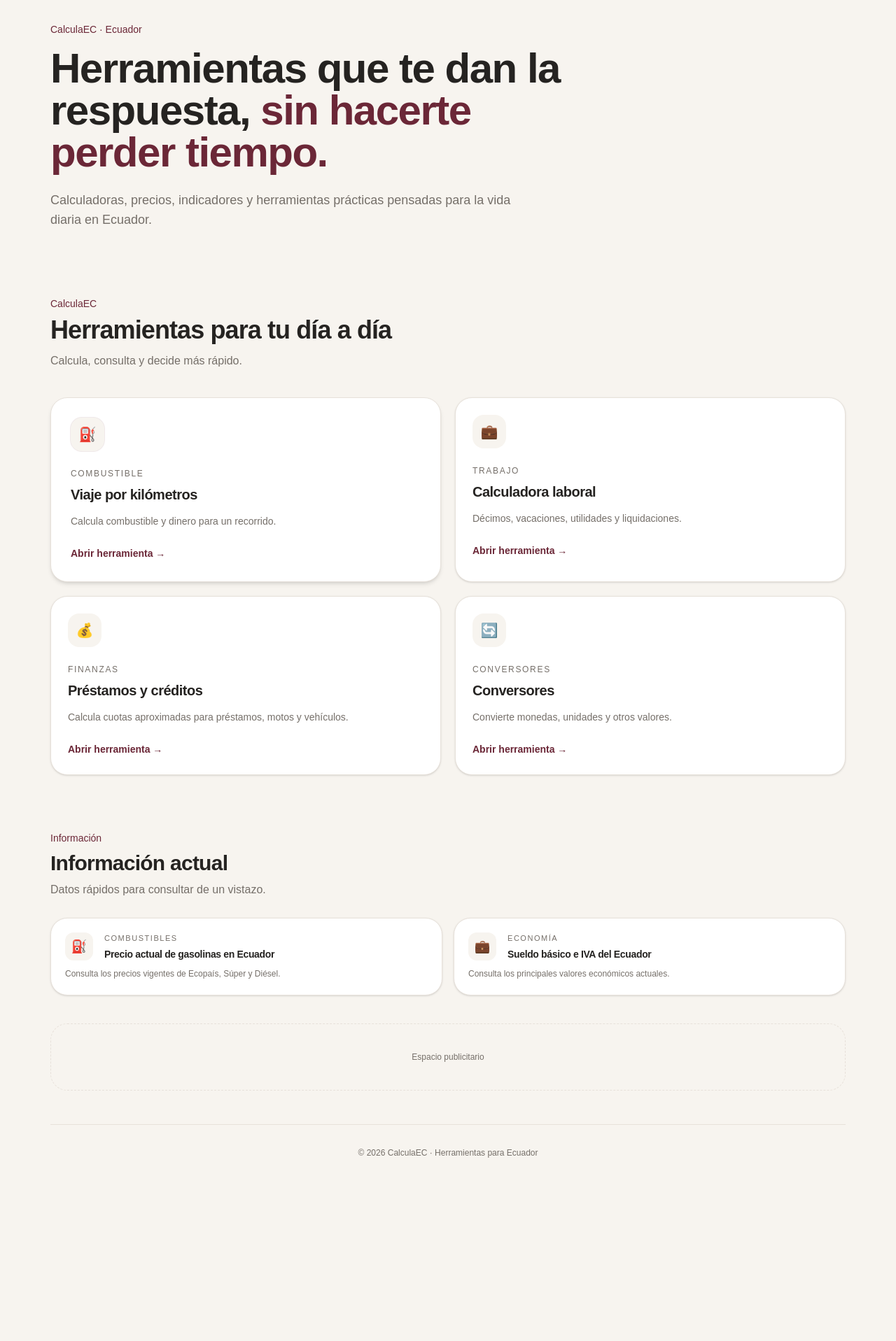
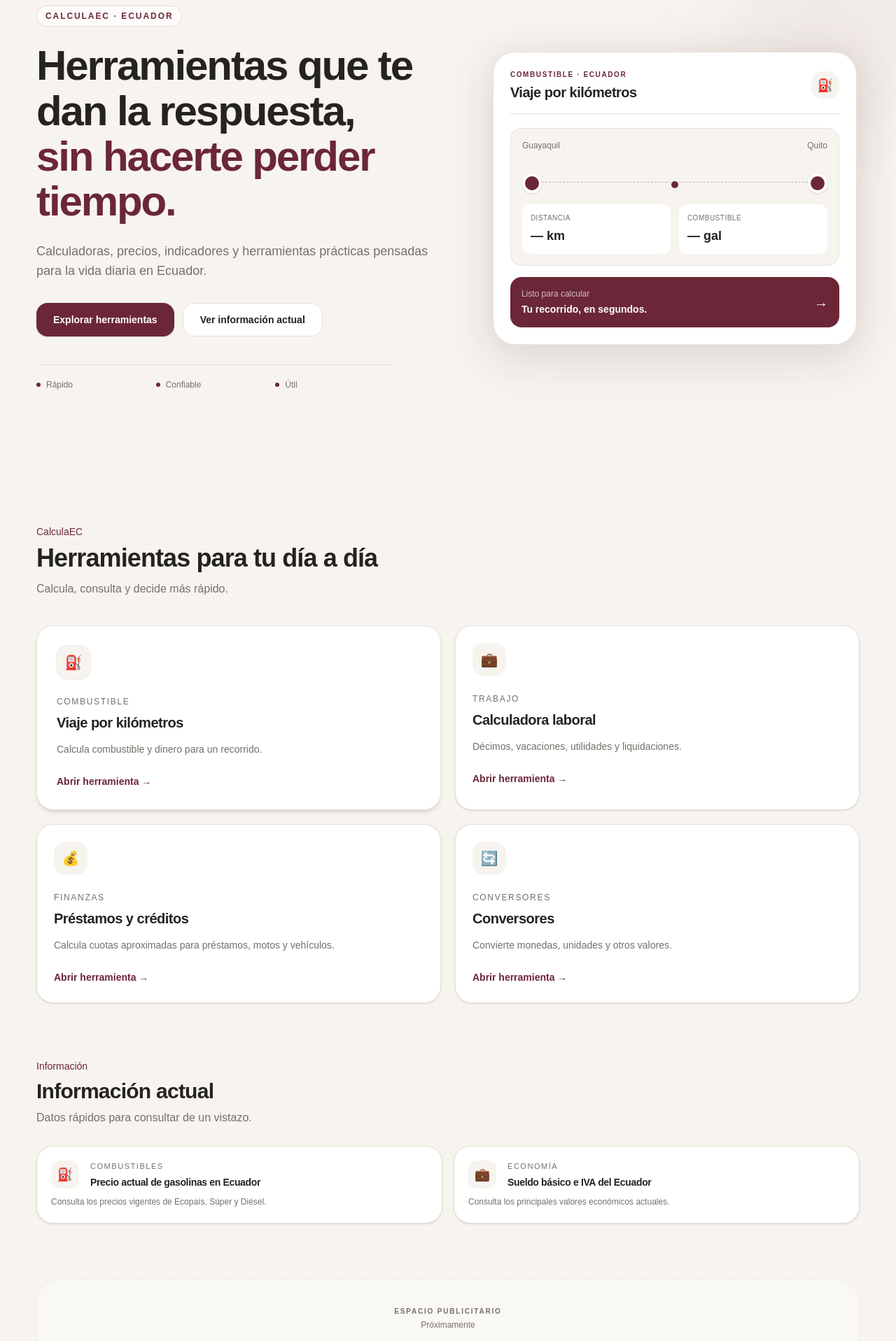
Before and after one commit to JokerEc96/CalculaEC, a Next.js app: page / in a window 1280 px wide. Shown: the part 160-2077 px from the top of the page at 70% size. Before the commit the page ends 1888 px from the top, so only its background shows below. Built offline with nearby package versions, Linux system fonts and the light colour scheme.

Commit message:
feat: redesign CalculaEC homepage

```diff
--- a/app/page.tsx
+++ b/app/page.tsx
@@ -1,63 +1,121 @@
 "use client";
 
-import { useState } from "react";
+import Link from "next/link";
 import Header from "@/components/Header";
 import ToolsSection from "@/components/ToolsSection";
 import InfoSection from "@/components/InfoSection";
 
 export default function Home() {
-  const [showTools, setShowTools] = useState(false);
-
   return (
-    <main className="w-full">
-      <div className="mx-auto w-full max-w-[1200px] px-4 py-5 sm:px-6 sm:py-8 lg:px-8 lg:py-10">
+    <main className="min-h-screen w-full overflow-hidden bg-[var(--background)]">
+      <div className="mx-auto w-full max-w-[1240px] px-4 sm:px-6 lg:px-8">
         <Header />
 
-        <div className="mt-20 max-w-3xl">
-          <p className="mb-4 text-sm font-medium text-[var(--wine)]">
-            CalculaEC · Ecuador
-          </p>
+        <section className="relative py-14 sm:py-20 lg:py-24" aria-labelledby="hero-title">
+          <div className="pointer-events-none absolute -right-24 top-0 h-72 w-72 rounded-full bg-[var(--wine)]/5 blur-3xl" aria-hidden="true" />
+          <div className="grid items-center gap-12 lg:grid-cols-[1.05fr_0.95fr] lg:gap-16">
+            <div className="relative max-w-2xl">
+              <p className="inline-flex rounded-full border border-[var(--wine)]/15 bg-white/70 px-3 py-1.5 text-xs font-semibold uppercase tracking-[0.16em] text-[var(--wine)]">
+                CalculaEC · Ecuador
+              </p>
+              <h1 id="hero-title" className="mt-6 text-4xl font-semibold leading-[1.08] tracking-[-0.035em] sm:text-5xl lg:text-6xl">
+                Herramientas que te dan la respuesta,
+                <span className="block text-[var(--wine)]">sin hacerte perder tiempo.</span>
+              </h1>
+              <p className="mt-6 max-w-xl text-base leading-7 text-[var(--muted)] sm:text-lg">
+                Calculadoras, precios, indicadores y herramientas prácticas pensadas para la vida diaria en Ecuador.
+              </p>
+              <div className="mt-8 flex flex-col gap-3 sm:flex-row">
+                <Link href="#herramientas" className="inline-flex min-h-12 items-center justify-center rounded-2xl bg-[var(--wine)] px-6 text-sm font-semibold text-white shadow-sm transition duration-200 hover:-translate-y-0.5 hover:bg-[var(--wine-dark)] hover:shadow-md focus-visible:outline-none focus-visible:ring-2 focus-visible:ring-[var(--wine)] focus-visible:ring-offset-2 motion-reduce:transform-none motion-reduce:transition-none">
+                  Explorar herramientas
+                </Link>
+                <Link href="#indicadores" className="inline-flex min-h-12 items-center justify-center rounded-2xl border border-[var(--border)] bg-white px-6 text-sm font-semibold text-[var(--foreground)] transition duration-200 hover:border-[var(--wine)]/30 hover:text-[var(--wine)] focus-visible:outline-none focus-visible:ring-2 focus-visible:ring-[var(--wine)] focus-visible:ring-offset-2 motion-reduce:transition-none">
+                  Ver información actual
+                </Link>
+              </div>
 
-          <h1 className="text-4xl font-semibold tracking-tight sm:text-6xl">
-            Herramientas que te dan la respuesta,
-            <span className="text-[var(--wine)]"> sin hacerte perder tiempo.</span>
-          </h1>
+              <div className="mt-10 grid max-w-lg grid-cols-3 border-t border-[var(--border)] pt-5">
+                {["Rápido", "Confiable", "Útil"].map((item) => (
+                  <div key={item} className="flex items-center gap-2 text-xs font-medium text-[var(--muted)]">
+                    <span className="h-1.5 w-1.5 rounded-full bg-[var(--wine)]" aria-hidden="true" />
+                    {item}
+                  </div>
+                ))}
+              </div>
+            </div>
 
-          <p className="mt-6 max-w-2xl text-base leading-7 text-[var(--muted)] sm:text-lg">
-            Calculadoras, precios, indicadores y herramientas prácticas
-            pensadas para la vida diaria en Ecuador.
-          </p>
-        </div>
+            <div className="relative mx-auto w-full max-w-[520px] lg:ml-auto" aria-label="Vista previa de Viaje por kilómetros">
+              <div className="absolute -inset-3 rounded-[2rem] bg-[var(--wine)]/5 blur-xl" aria-hidden="true" />
+              <div className="relative overflow-hidden rounded-[2rem] border border-[var(--border)] bg-white p-5 shadow-[0_24px_70px_rgba(37,35,33,0.10)] sm:p-6">
+                <div className="flex items-center justify-between border-b border-[var(--border)] pb-4">
+                  <div>
+                    <p className="text-[10px] font-semibold uppercase tracking-[0.16em] text-[var(--wine)]">Combustible · Ecuador</p>
+                    <h2 className="mt-1 text-xl font-semibold tracking-tight">Viaje por kilómetros</h2>
+                  </div>
+                  <span className="flex h-10 w-10 items-center justify-center rounded-2xl bg-[var(--cream)] text-lg" aria-hidden="true">⛽</span>
+                </div>
 
-        <section id="herramientas">
+                <div className="mt-5 rounded-2xl border border-[var(--border)] bg-[var(--background)] p-4">
+                  <div className="flex items-center justify-between text-xs text-[var(--muted)]">
+                    <span>Guayaquil</span><span>Quito</span>
+                  </div>
+                  <div className="relative mt-5 h-14" aria-hidden="true">
+                    <div className="absolute left-2 right-2 top-6 border-t border-dashed border-[var(--wine)]/35" />
+                    <span className="absolute left-0 top-3 h-7 w-7 rounded-full border-4 border-white bg-[var(--wine)] shadow-sm" />
+                    <span className="absolute right-0 top-3 h-7 w-7 rounded-full border-4 border-white bg-[var(--wine)] shadow-sm" />
+                    <span className="absolute left-1/2 top-1/2 h-2.5 w-2.5 -translate-x-1/2 -translate-y-1/2 rounded-full bg-[var(--wine)]" />
+                  </div>
+                  <div className="grid grid-cols-2 gap-3">
+                    <div className="rounded-xl bg-white p-3">
+                      <p className="text-[10px] uppercase tracking-wider text-[var(--muted)]">Distancia</p>
+                      <p className="mt-1 text-lg font-semibold">— km</p>
+                    </div>
+                    <div className="rounded-xl bg-white p-3">
+                      <p className="text-[10px] uppercase tracking-wider text-[var(--muted)]">Combustible</p>
+                      <p className="mt-1 text-lg font-semibold">— gal</p>
+                    </div>
+                  </div>
+                </div>
+
+                <div className="mt-4 flex items-center justify-between rounded-2xl bg-[var(--wine)] p-4 text-white">
+                  <div>
+                    <p className="text-xs text-white/70">Listo para calcular</p>
+                    <p className="mt-1 text-sm font-semibold">Tu recorrido, en segundos.</p>
+                  </div>
+                  <span className="text-xl" aria-hidden="true">→</span>
+                </div>
+              </div>
+            </div>
+          </div>
+        </section>
+
+        <section id="herramientas" className="scroll-mt-8">
           <ToolsSection />
         </section>
 
-        <section id="indicadores">
+        <section id="indicadores" className="scroll-mt-8">
           <InfoSection />
         </section>
 
-        {showTools && (
-          <section className="mt-6 rounded-3xl border border-[var(--border)] bg-white p-6 shadow-sm">
-            <h2 className="text-lg font-semibold">
-              Más herramientas próximamente
-            </h2>
+        <section className="mt-14 sm:mt-20" aria-label="Espacio publicitario">
+          <div className="flex min-h-28 items-center justify-center rounded-[2rem] border border-dashed border-[var(--border)] bg-white/40 px-6 text-center">
+            <div>
+              <p className="text-[10px] font-semibold uppercase tracking-[0.18em] text-[var(--muted)]">Espacio publicitario</p>
+              <p className="mt-1 text-xs text-[var(--muted)]">Próximamente</p>
+            </div>
+          </div>
+        </section>
 
-            <p className="mt-2 text-sm text-[var(--muted)]">
-              CalculaEC crecerá poco a poco con herramientas prácticas para
-              Ecuador.
-            </p>
-          </section>
-        )}
-
-        <div className="mt-10 flex min-h-24 items-center justify-center rounded-3xl border border-dashed border-[var(--border)]">
-          <span className="text-xs text-[var(--muted)]">
-            Espacio publicitario
-          </span>
-        </div>
-
-        <footer className="mt-12 border-t border-[var(--border)] py-8 text-center text-xs text-[var(--muted)]">
-          © {new Date().getFullYear()} CalculaEC · Herramientas para Ecuador
+        <footer className="mt-16 border-t border-[var(--border)] py-10 sm:mt-20">
+          <div className="flex flex-col gap-6 sm:flex-row sm:items-end sm:justify-between">
+            <div>
+              <Link href="/" className="text-xl font-bold tracking-tight text-[var(--foreground)] focus-visible:outline-none focus-visible:ring-2 focus-visible:ring-[var(--wine)] focus-visible:ring-offset-2">
+                Calcula<span className="text-[var(--wine)]">EC</span>
+              </Link>
+              <p className="mt-2 text-sm text-[var(--muted)]">Herramientas para Ecuador.</p>
+            </div>
+            <p className="text-xs text-[var(--muted)]">© {new Date().getFullYear()} CalculaEC · Todos los derechos reservados.</p>
+          </div>
         </footer>
       </div>
     </main>
```
